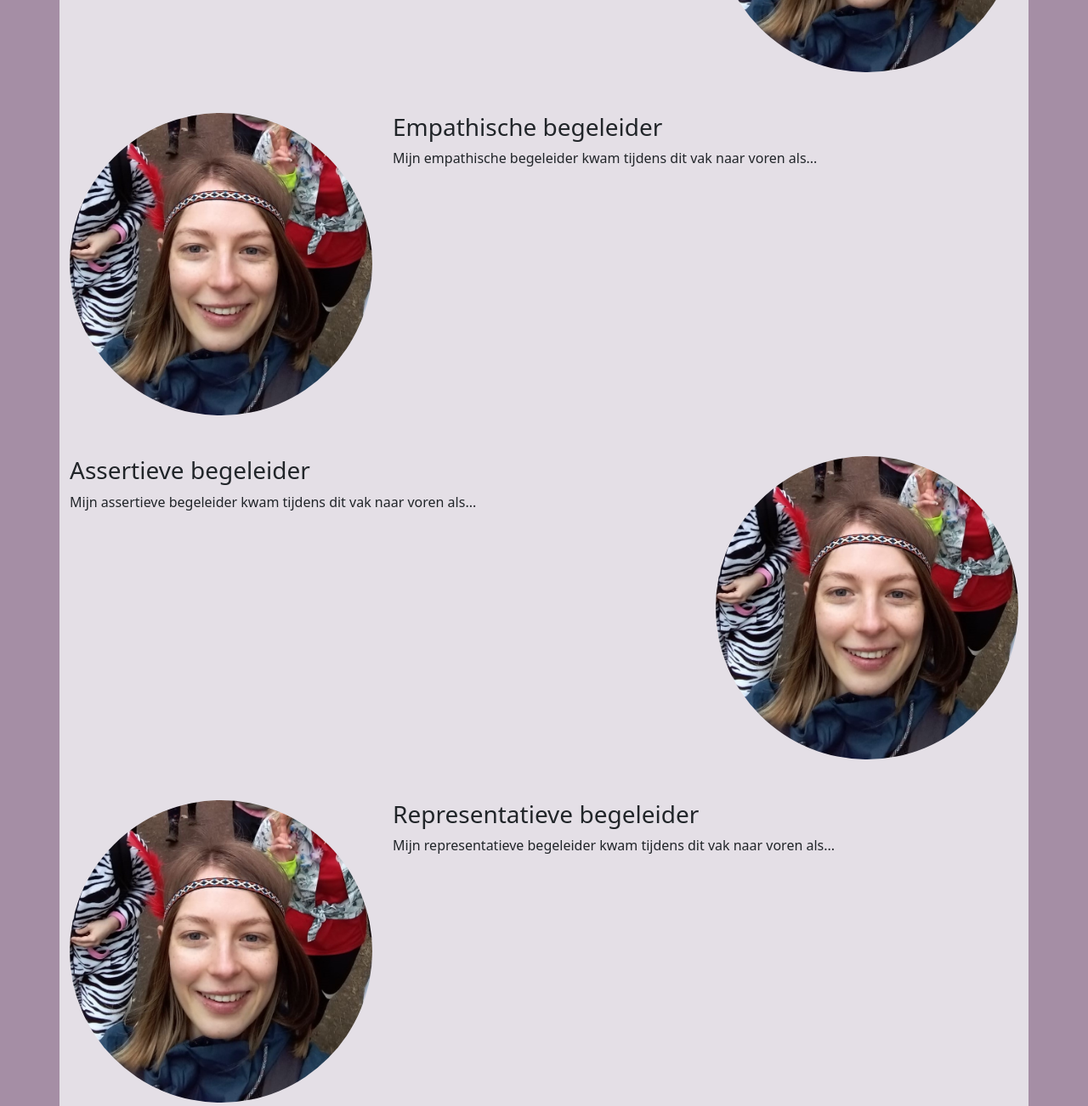
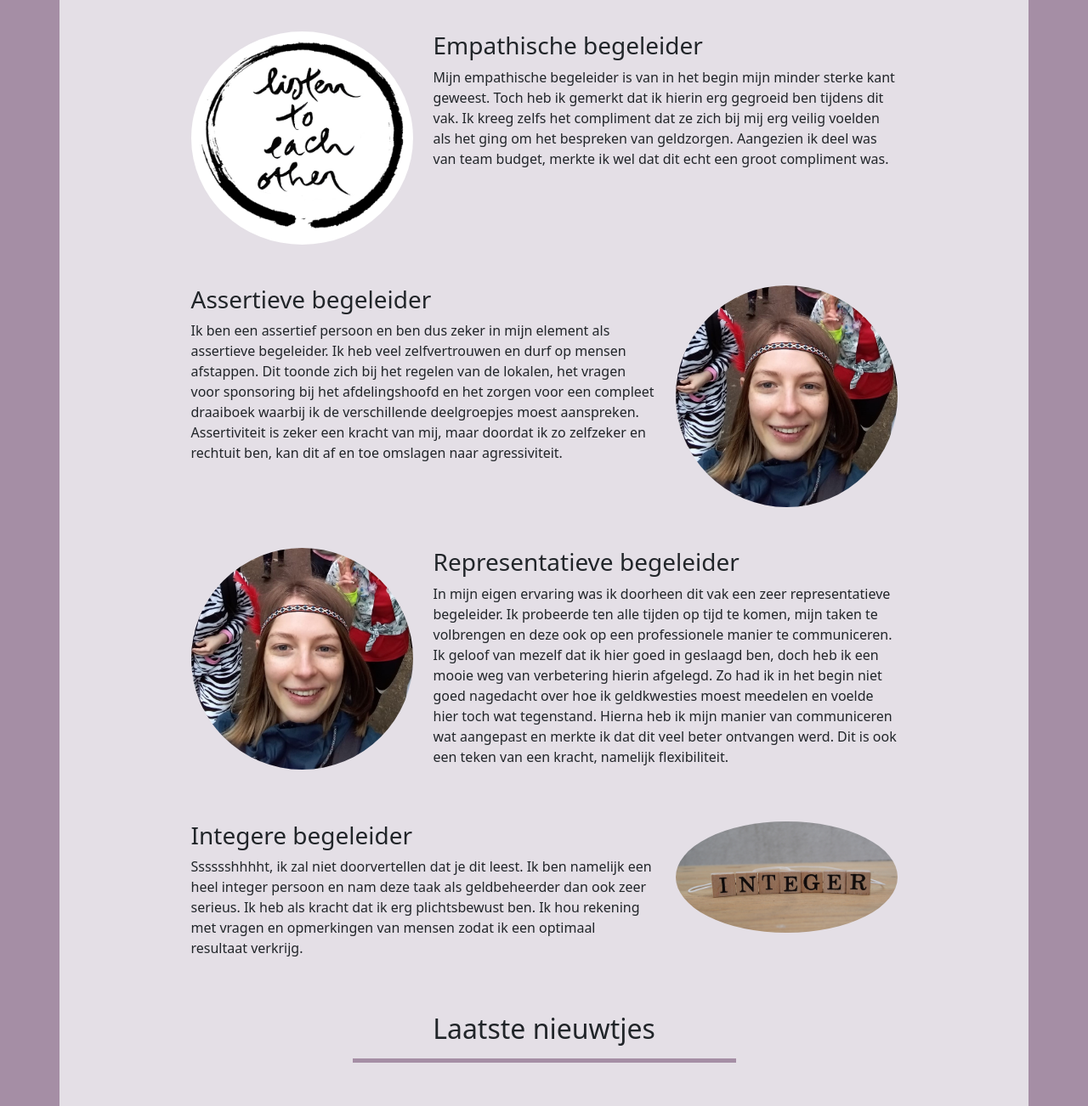
Before and after one commit to rimo159/leerzorg, a plain HTML site: page index.html in a window 1280 px wide. Shown: the part 1380-2682 px from the top of the page at 85% size. Drawn offline with nearby package versions, Linux system fonts and the light colour scheme.

Commit message:
Last edits

```diff
--- a/index.html
+++ b/index.html
@@ -86,58 +86,86 @@
 		</div>
 
 		<div class="row justify-content-center mb-5">
-			<div class="col-10 col-md-8">
+			<div class="col-9 col-md-6">
 				<h3>Betrokken begeleider</h3>
-				<p>Mijn betrokken begeleider kwam tijdens dit vak naar voren als...</p>
+				<p>
+					Ik kwam tijdens dit vak naar voren als betrokken begeleider bij verschillende situaties.
+					Zo was ik erg betrokken bij de voorbereiding van de ervaringsweek en nam ik hierbij ook graag verschillende taken op me, zoals het draaiboek en het beheer van de financiën.
+					Mijn krachten hierbij zijn mijn ambitie en verantwoordelijkheidsgevoel.
+					Wel merk ik dat ik soms te aanwezig ben of te veel hooi op mijn vork nam.
+					Dit is dan weer een valkuil waar ik rekening mee moet houden in de toekomst.
+				</p>
 			</div>
-			<div class="col-10 col-md-4">
+			<div class="col-10 col-md-3">
+				<img class="img-fluid rounded-circle" src="img\DB_vriendenicoon_betrokken.png" alt="">
+			</div>
+		</div>
+
+		<div class="row justify-content-center mb-5">
+			<div class="col-10 col-md-3 d-none d-md-block">
+				<img class="img-fluid rounded-circle" src="img\TNH-kalligr-listen_to_each_other-kopie.jpg" alt="">
+			</div>
+			<div class="col-9 col-md-6">
+				<h3>Empathische begeleider</h3>
+				<p>
+					Mijn empathische begeleider is van in het begin mijn minder sterke kant geweest.
+					Toch heb ik gemerkt dat ik hierin erg gegroeid ben tijdens dit vak.
+					Ik kreeg zelfs het compliment dat ze zich bij mij erg veilig voelden als het ging om het bespreken van geldzorgen.
+					Aangezien ik deel was van team budget, merkte ik wel dat dit echt een groot compliment was.
+				</p>
+			</div>
+			<div class="col-10 col-md-3 d-md-none">
 				<img class="img-fluid rounded-circle" src="img\image1.jpeg" alt="">
 			</div>
 		</div>
 
 		<div class="row justify-content-center mb-5">
-			<div class="col-10 col-md-4 d-none d-md-block">
-				<img class="img-fluid rounded-circle" src="img\image1.jpeg" alt="">
+			<div class="col-9 col-md-6">
+				<h3>Assertieve begeleider</h3>
+				<p>
+					Ik ben een assertief persoon en ben dus zeker in mijn element als assertieve begeleider.
+					Ik heb veel zelfvertrouwen en durf op mensen afstappen.
+					Dit toonde zich bij het regelen van de lokalen, het vragen voor sponsoring bij het afdelingshoofd en het zorgen voor een compleet draaiboek waarbij ik de verschillende deelgroepjes moest aanspreken.
+					Assertiviteit is zeker een kracht van mij, maar doordat ik zo zelfzeker en rechtuit ben, kan dit af en toe omslagen naar agressiviteit.
+				</p>
 			</div>
-			<div class="col-10 col-md-8">
-				<h3>Empathische begeleider</h3>
-				<p>Mijn empathische  begeleider kwam tijdens dit vak naar voren als...</p>
-			</div>
-			<div class="col-10 col-md-4 d-md-none">
+			<div class="col-10 col-md-3">
 				<img class="img-fluid rounded-circle" src="img\image1.jpeg" alt="">
 			</div>
 		</div>
 
 		<div class="row justify-content-center mb-5">
-			<div class="col-10 col-md-8">
-				<h3>Assertieve begeleider</h3>
-				<p>Mijn assertieve  begeleider kwam tijdens dit vak naar voren als...</p>
+			<div class="col-10 col-md-3 d-none d-md-block">
+				<img class="img-fluid rounded-circle" src="img\image1.jpeg" alt="">
 			</div>
-			<div class="col-10 col-md-4">
+			<div class="col-9 col-md-6">
+				<h3>Representatieve begeleider</h3>
+				<p>
+					In mijn eigen ervaring was ik doorheen dit vak een zeer representatieve begeleider.
+					Ik probeerde ten alle tijden op tijd te komen, mijn taken te volbrengen en deze ook op een professionele manier te communiceren.
+					Ik geloof van mezelf dat ik hier goed in geslaagd ben, doch heb ik een mooie weg van verbetering hierin afgelegd.
+					Zo had ik in het begin niet goed nagedacht over hoe ik geldkwesties moest meedelen en voelde hier toch wat tegenstand.
+					Hierna heb ik mijn manier van communiceren wat aangepast en merkte ik dat dit veel beter ontvangen werd.
+					Dit is ook een teken van een kracht, namelijk flexibiliteit.
+				</p>
+			</div>
+			<div class="col-10 col-md-3 d-md-none">
 				<img class="img-fluid rounded-circle" src="img\image1.jpeg" alt="">
 			</div>
 		</div>
 
 		<div class="row justify-content-center mb-5">
-			<div class="col-10 col-md-4 d-none d-md-block">
-				<img class="img-fluid rounded-circle" src="img\image1.jpeg" alt="">
+			<div class="col-9 col-md-6">
+				<h3>Integere begeleider</h3>
+				<p>
+					Sssssshhhht, ik zal niet doorvertellen dat je dit leest.
+					Ik ben namelijk een heel integer persoon en nam deze taak als geldbeheerder dan ook zeer serieus.
+					Ik heb als kracht dat ik erg plichtsbewust ben.
+					Ik hou rekening met vragen en opmerkingen van mensen zodat ik een optimaal resultaat verkrijg.
+				</p>
 			</div>
-			<div class="col-10 col-md-8">
-				<h3>Representatieve begeleider</h3>
-				<p>Mijn representatieve begeleider kwam tijdens dit vak naar voren als... </p>
-			</div>
-			<div class="col-10 col-md-4 d-md-none">
-				<img class="img-fluid rounded-circle" src="img\image1.jpeg" alt="">
-			</div>
-		</div>
-
-		<div class="row justify-content-center mb-5">
-			<div class="col-10 col-md-8">
-				<h3>Integere begeleider</h3>
-				<p>Mijn integere begeleider kwam tijdens dit vak naar voren als... </p>
-			</div>
-			<div class="col-10 col-md-4">
-				<img class="img-fluid rounded-circle" src="img\image1.jpeg" alt="">
+			<div class="col-10 col-md-3">
+				<img class="img-fluid rounded-circle" src="img\integerheader.png" alt="">
 			</div>
 		</div>
 
@@ -149,8 +177,8 @@
 		</div>
 		<div class="row justify-content-center mb-5">
 			<div class="col-8 col-md-5">
-				<a class="text-center a-btn mx-auto d-block" target="_blank" href="https://cdn.flipsnack.com/widget/v2/widget.html?hash=vpiwcj14ot&t=1622478478">
-					Krantje leerzorg
+				<a class="text-center mx-auto d-block" target="_blank" href="https://cdn.flipsnack.com/widget/v2/widget.html?hash=vpiwcj14ot&t=1622478478">
+					<img class="mx-auto d-block img-fluid" src="img\Screenshot 2021-06-03 005859.png" alt="Krantje">
 				</a>
 			</div>
 		</div>
```
Also changed, not shown: img/DB_vriendenicoon_betrokken.png (added), img/Screenshot 2021-06-03 005859.png (added), img/TNH-kalligr-listen_to_each_other-kopie.jpg (added), img/integerheader.png (added).
